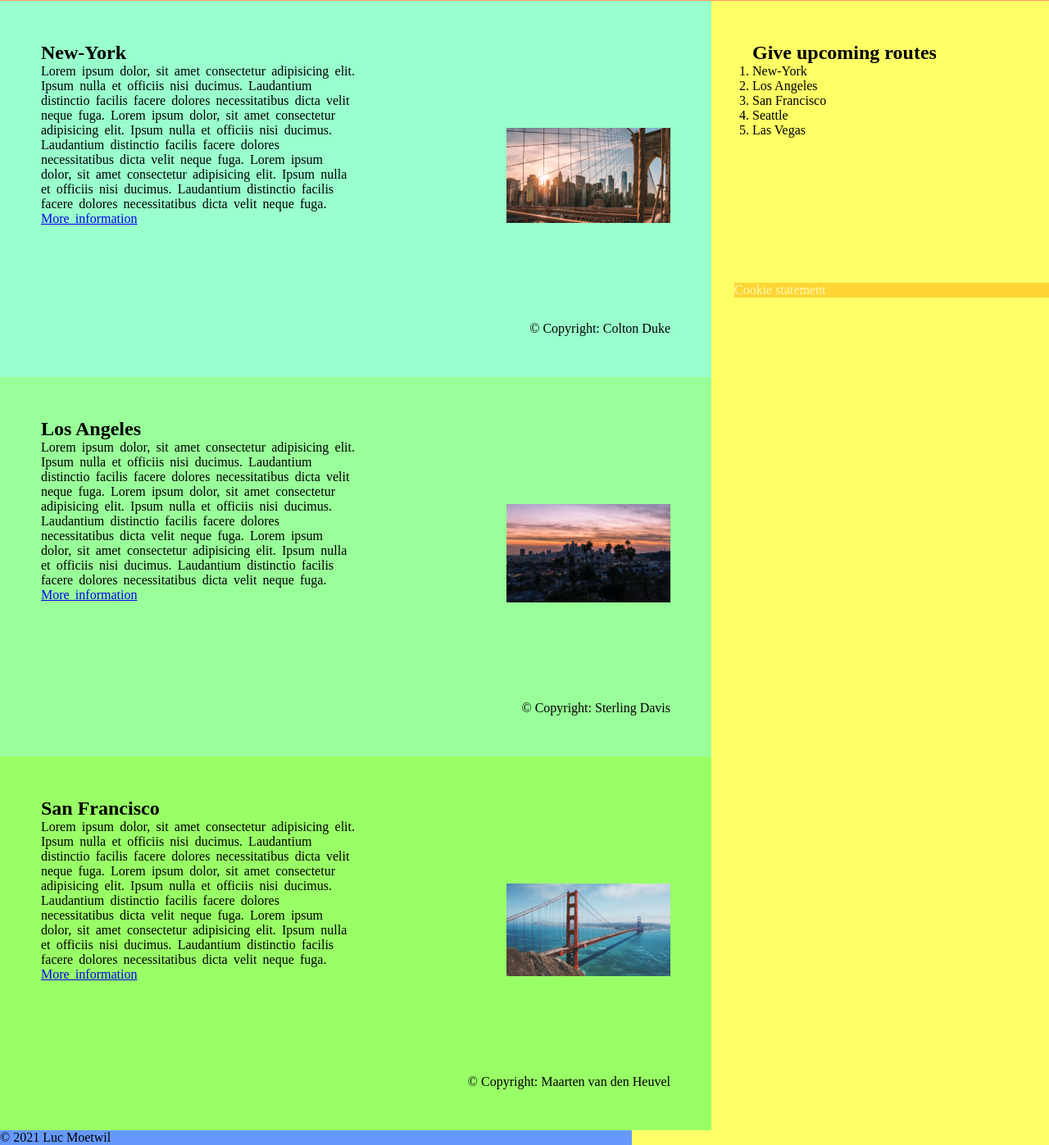
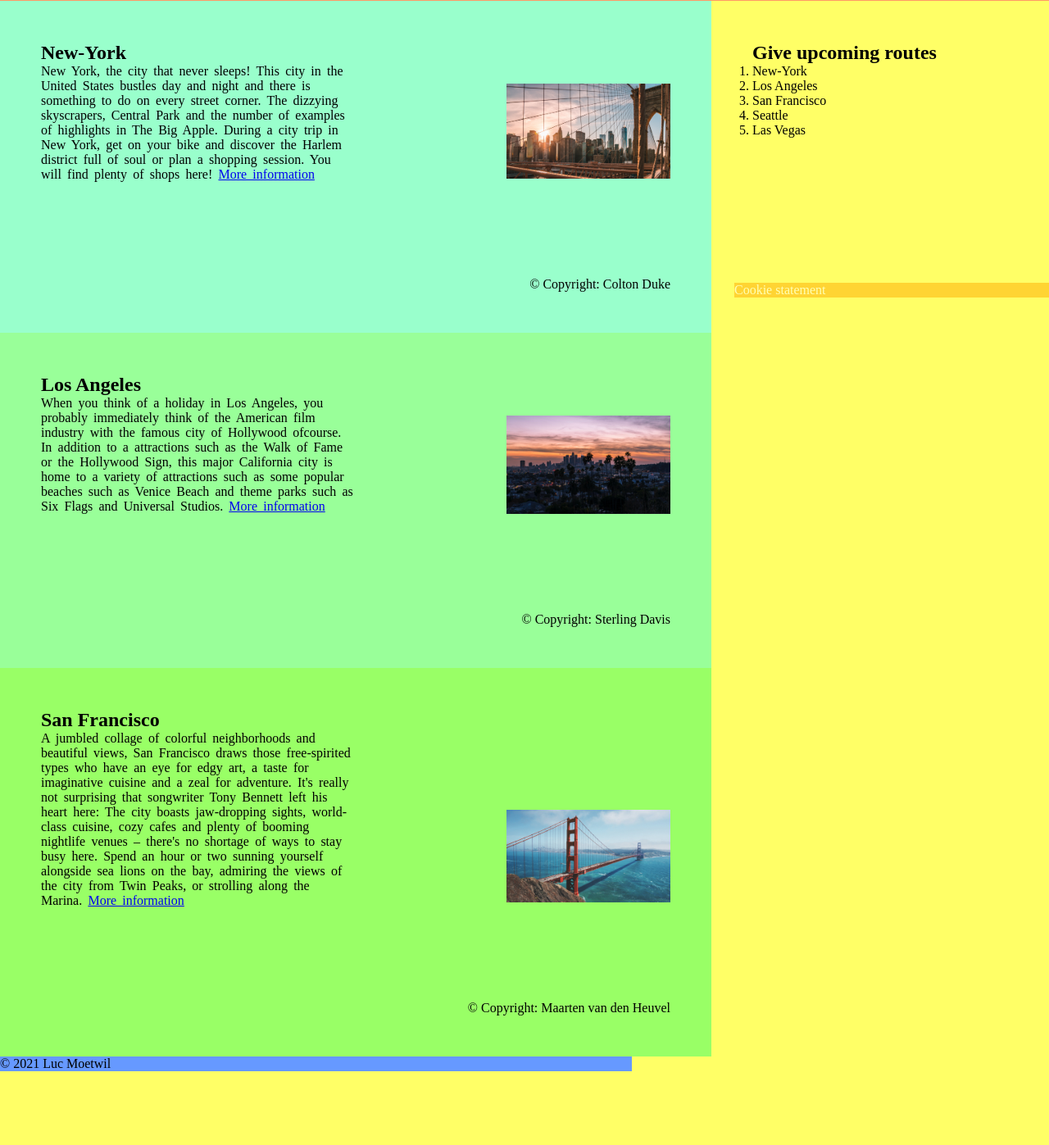
Before and after one commit to moetwil/webmarkup-assessment, a plain HTML site: page index.html in a window 1280 px wide. Shown: the part 437-1834 px from the top of the page at 82% size. After the commit the page ends 1744 px from the top, so only its background shows below. Drawn offline with Linux system fonts and the light colour scheme; a web font is replaced by a local one.

Commit message:
css link change and text update index

```diff
--- a/css/style.css
+++ b/css/style.css
@@ -1411,8 +1411,6 @@ article {
     background-color: #FA0;
     opacity: 50%;
     z-index: 9999;
-
-
     grid-area: cookieTag;
 
 }
--- a/index.html
+++ b/index.html
@@ -5,7 +5,7 @@
     <meta charset="UTF-8">
     <meta http-equiv="X-UA-Compatible" content="IE=edge">
     <meta name="viewport" content="width=device-width, initial-scale=1.0">
-    <link rel="stylesheet" href="/css/style.css">
+    <link rel="stylesheet" href="css/style.css">
     <link rel="preconnect" href="https://fonts.googleapis.com">
     <link rel="preconnect" href="https://fonts.gstatic.com" crossorigin>
     <link href="https://fonts.googleapis.com/css2?family=Notable&display=swap" rel="stylesheet">
@@ -15,7 +15,7 @@
 <body id="index-body">
     <section id="flex-container">
         <header id="index-header">
-            <a href="index.html"><img src="/img/logo.png" alt="logo van de website" id="logo"></a>
+            <a href="index.html"><img src="img/logo.png" alt="logo van de website" id="logo"></a>
             <h1>Best Trips</h1>
             <h2>Discover your smile</h2>
         </header>
@@ -42,22 +42,18 @@
             <h2>New-York</h2>
             <section class="article-container">
                 <p class="articleParagraph">
-                    Lorem ipsum dolor, sit amet consectetur adipisicing elit. Ipsum nulla et officiis nisi ducimus.
-                    Laudantium
-                    distinctio facilis facere dolores necessitatibus dicta velit neque fuga.
-                    Lorem ipsum dolor, sit amet consectetur adipisicing elit. Ipsum nulla et officiis nisi ducimus.
-                    Laudantium
-                    distinctio facilis facere dolores necessitatibus dicta velit neque fuga.
-                    Lorem ipsum dolor, sit amet consectetur adipisicing elit. Ipsum nulla et officiis nisi ducimus.
-                    Laudantium
-                    distinctio facilis facere dolores necessitatibus dicta velit neque fuga.
+                    New York, the city that never sleeps! This city in the United States bustles day and night and there
+                    is something to do on every street corner. The dizzying skyscrapers, Central Park and the number of
+                    examples of highlights in The Big Apple. During a city trip in New York, get on your bike and
+                    discover the Harlem district full of soul or plan a shopping session. You will find plenty of shops
+                    here!
                     <a href="https://www.tui.nl/p/stedentrip/verenigde-staten/new-york/" target="_blank">More
                         information</a>
                 </p>
 
                 <figure>
                     <a href="https://www.tui.nl/p/stedentrip/verenigde-staten/new-york/" target="_blank">
-                        <img class="articleImage" src="/img/new-york.jpg" title="new-york"
+                        <img class="articleImage" src="img/new-york.jpg" title="new-york"
                             alt="beautiful picture of New-York city">
                     </a>
                     <figcaption>&copy; Copyright: Colton Duke</figcaption>
@@ -72,15 +68,11 @@
             <h2>Los Angeles</h2>
             <section class="article-container">
                 <p class="articleParagraph">
-                    Lorem ipsum dolor, sit amet consectetur adipisicing elit. Ipsum nulla et officiis nisi ducimus.
-                    Laudantium
-                    distinctio facilis facere dolores necessitatibus dicta velit neque fuga.
-                    Lorem ipsum dolor, sit amet consectetur adipisicing elit. Ipsum nulla et officiis nisi ducimus.
-                    Laudantium
-                    distinctio facilis facere dolores necessitatibus dicta velit neque fuga.
-                    Lorem ipsum dolor, sit amet consectetur adipisicing elit. Ipsum nulla et officiis nisi ducimus.
-                    Laudantium
-                    distinctio facilis facere dolores necessitatibus dicta velit neque fuga.
+                    When you think of a holiday in Los Angeles, you probably immediately think of the American film
+                    industry with the famous city of Hollywood ofcourse. In addition to a attractions such as the Walk
+                    of Fame or the Hollywood Sign, this major California city is home to a variety of attractions such
+                    as some popular beaches such as Venice Beach and theme parks such as Six Flags and Universal
+                    Studios.
                     <a href="https://www.tui.nl/reizen/verenigde-staten/californie/los-angeles/" target="_blank">More
                         information</a>
 
@@ -88,7 +80,7 @@
 
                 <figure>
                     <a href="https://www.tui.nl/reizen/verenigde-staten/californie/los-angeles/" target="_blank">
-                        <img class="articleImage" src="/img/los-angeles.jpg" title="los-angeles"
+                        <img class="articleImage" src="img/los-angeles.jpg" title="los-angeles"
                             alt="beautiful picture Los Angeles">
                     </a>
                     <figcaption>&copy; Copyright: Sterling Davis</figcaption>
@@ -103,15 +95,15 @@
             <h2>San Francisco</h2>
             <section class="article-container">
                 <p class="articleParagraph">
-                    Lorem ipsum dolor, sit amet consectetur adipisicing elit. Ipsum nulla et officiis nisi ducimus.
-                    Laudantium
-                    distinctio facilis facere dolores necessitatibus dicta velit neque fuga.
-                    Lorem ipsum dolor, sit amet consectetur adipisicing elit. Ipsum nulla et officiis nisi ducimus.
-                    Laudantium
-                    distinctio facilis facere dolores necessitatibus dicta velit neque fuga.
-                    Lorem ipsum dolor, sit amet consectetur adipisicing elit. Ipsum nulla et officiis nisi ducimus.
-                    Laudantium
-                    distinctio facilis facere dolores necessitatibus dicta velit neque fuga.
+                    A jumbled collage of colorful neighborhoods and beautiful views, San Francisco draws those
+                    free-spirited types who have an eye for edgy art, a taste for imaginative cuisine and a zeal for
+                    adventure. It's really not surprising that songwriter Tony Bennett left his heart here: The city
+                    boasts jaw-dropping sights, world-class cuisine, cozy cafes and plenty of booming nightlife venues –
+                    there's no shortage of ways to stay busy here. Spend an hour or two sunning yourself alongside sea
+                    lions on the bay, admiring the views of the city from Twin Peaks, or strolling along the Marina.
+
+
+
                     <a href="https://www.tui.nl/reizen/verenigde-staten/californie/san-francisco/?clearmodel=1"
                         target="_blank">More
                         information</a>
@@ -120,7 +112,7 @@
                 <figure>
                     <a href="https://www.tui.nl/reizen/verenigde-staten/californie/san-francisco/?clearmodel=1"
                         target="_blank">
-                        <img class="articleImage" src="/img/san-francisco.jpg" title="san-francisco"
+                        <img class="articleImage" src="img/san-francisco.jpg" title="san-francisco"
                             alt="beautiful picture San Francisco">
                     </a>
                     <figcaption>&copy; Copyright: Maarten van den Heuvel</figcaption>
```
Also changed, not shown: bestdestinations.html (+5 -5 lines), contact.html (+5 -5 lines), tickets.html (+5 -5 lines), 1 other file.
